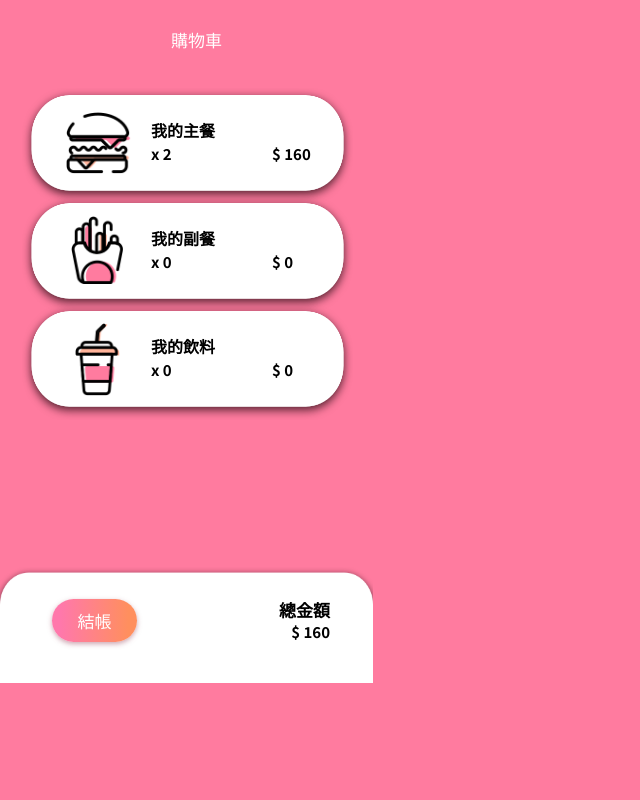
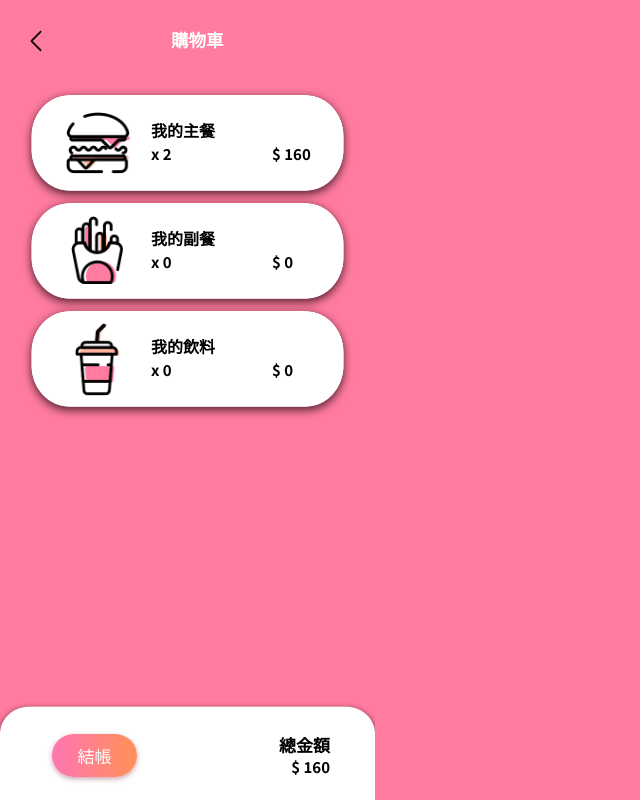
Before and after one commit to noman-estaurant/ShoppingCart, a plain HTML site: page index.html in a window 1280 px wide. Shown: the whole page, without its empty margins (0-640 px from the left). Drawn offline with nearby package versions, Linux system fonts and the light colour scheme.

Commit message:
revise scroll

```diff
--- /dev/null
+++ b/bar.scss
@@ -0,0 +1,32 @@
+.navigationbar {
+    position: fixed;
+    top: 0px;
+    font-weight: 600;
+    width: 375px;
+    height: 64px;
+    margin: 0px;
+    background-color: rgb(255, 123, 159);
+    z-index: 5;
+    .title {
+        font-size: 17.5px;
+        position: absolute;
+        top: 31px;
+        left: 171px;
+    }
+    .back {
+        width: 22px;
+        height: 30px;
+        position: absolute;
+        top: 30px;
+        left: 25px;
+        stroke: black;
+        stroke-width: 3px;
+    }
+    .cart {
+        width: 22px;
+        height: 20px;
+        position: absolute;
+        top: 29px;
+        left: 329px;
+    }
+}
--- a/index.html
+++ b/index.html
@@ -18,7 +18,11 @@
 <body>
     <div class="navigationbar">
         <div class="container">
-            <p></p>
+            <p class="back"><svg version="1.1" xmlns="http://www.w3.org/2000/svg" viewBox="0 0 129 129" xmlns:xlink="http://www.w3.org/1999/xlink" enable-background="new 0 0 129 129">
+                <g>
+                  <path d="m88.6,121.3c0.8,0.8 1.8,1.2 2.9,1.2s2.1-0.4 2.9-1.2c1.6-1.6 1.6-4.2 0-5.8l-51-51 51-51c1.6-1.6 1.6-4.2 0-5.8s-4.2-1.6-5.8,0l-54,53.9c-1.6,1.6-1.6,4.2 0,5.8l54,53.9z"/>
+                </g>
+              </svg></p>
             <p class="title">購物車</p>
         </div>
 
--- a/index.js
+++ b/index.js
@@ -26,6 +26,7 @@ $(document).ready(function() {
     //$(".check").show()
 
     $("#main-meal").append(getDetail("xxx", "80"));
+
 });
 
 var mclick = 0;
--- a/style.scss
+++ b/style.scss
@@ -1,4 +1,5 @@
 @import 'checkbox';
+@import 'bar';
 html {
     background-color: rgb(255, 123, 159);
     color: white;
@@ -102,25 +103,12 @@ body {
     }
 }
 
-.navigationbar {
-    font-weight: 500;
+.check {
     width: 375px;
-    height: 64px;
-    margin: 0px;
-    font-size: 17px;
-    .title {
-        position: absolute;
-        top: 31px;
-        left: 171px;
-    }
-}
-
-.check {
-    width: 373px;
-    height: 116px;
-    position: absolute;
+    height: 98px;
+    position: fixed;
     z-index: 5px;
-    top: 567px;
+    bottom: 0px;
     background-image: url('src/rectangle@3x.png');
     background-size: 100% 100%;
     .checkout {
@@ -176,6 +164,10 @@ body {
 }
 
 #notempty {
+    position: relative;
+    top: 64px;
+    height: 505px;
+    overflow-y: scroll;
     #main-meal {
         margin-top: 24px;
         margin-bottom: -8px;
```
Also changed, not shown: style.css, 1 other file.
